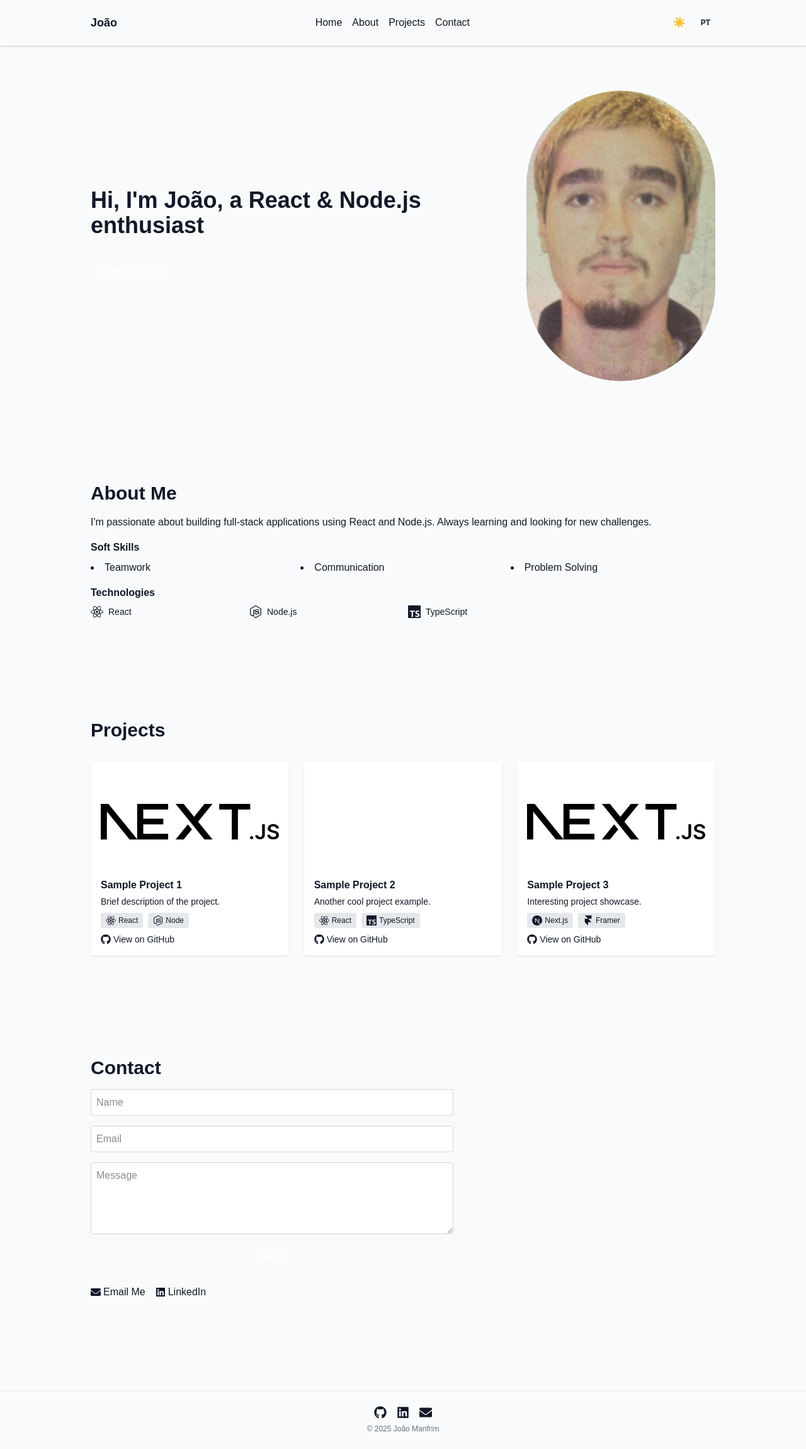
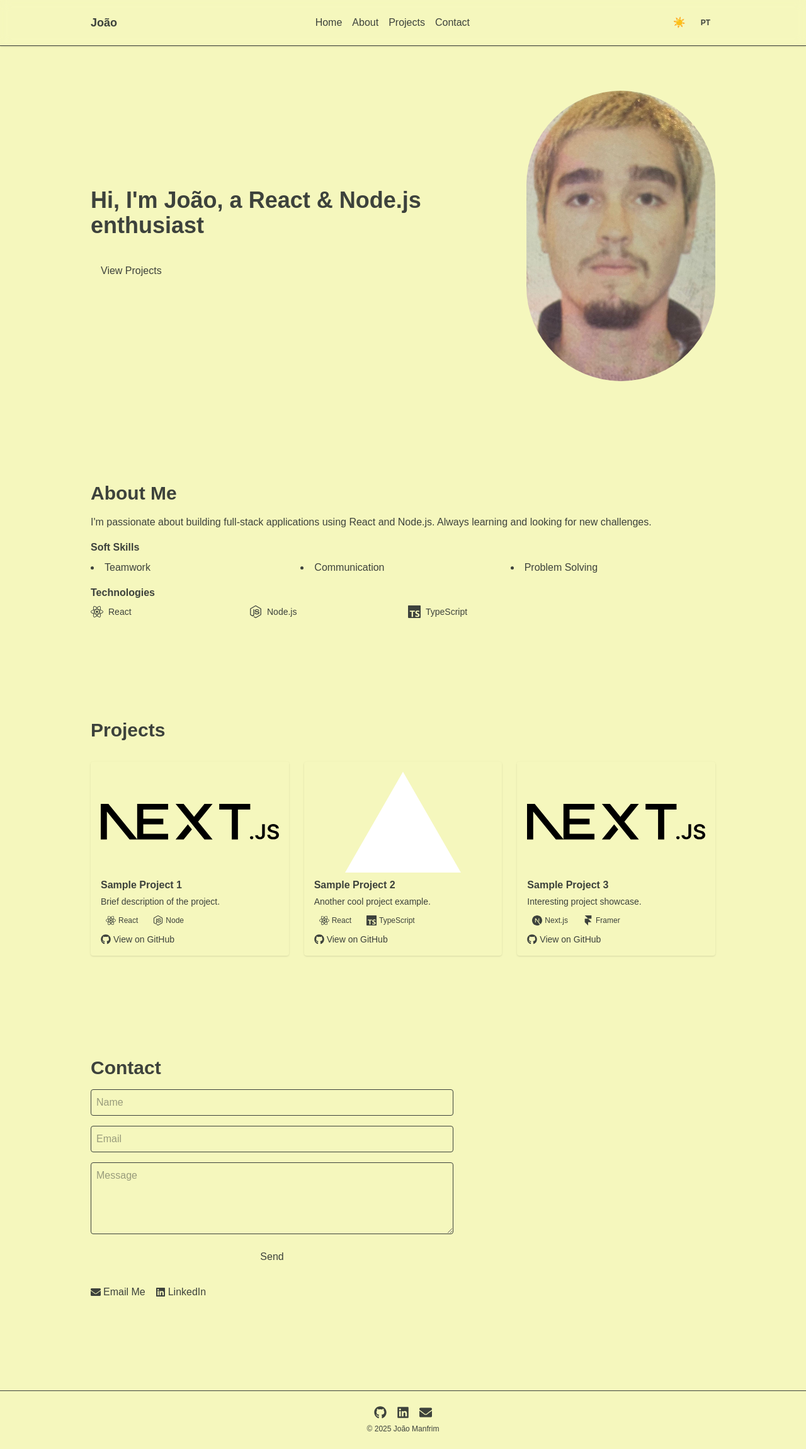
Before and after one commit to manfrimjoao/portfolio, a Next.js app in the folder my-app/: page / in a window 1280 px wide. Shown: the whole page at 63% size. Built offline with nearby package versions, Linux system fonts and the light colour scheme.

Commit message:
Implement themed color palettes

```diff
--- a/my-app/src/app/globals.css
+++ b/my-app/src/app/globals.css
@@ -1,14 +1,40 @@
 @import "tailwindcss";
 
 :root {
-  --background: #f9fafb; /* gray-50 */
-  --foreground: #111827; /* gray-900 */
+  /* Light mode palette */
+  --color1: #b2b39f;
+  --color2: #c8c9b5;
+  --color3: #dedfc5;
+  --color4: #f5f7bd;
+  --color5: #3d423c;
+
+  --background: var(--color4);
+  --foreground: var(--color5);
+  --header-bg: var(--color1);
+  --footer-bg: var(--color1);
+  --card-bg: var(--color2);
+  --button-bg: var(--color5);
+  --button-text: var(--color4);
+  --border: var(--color3);
   --transition: 0.3s ease;
 }
 
 .dark {
-  --background: #111827; /* gray-900 */
-  --foreground: #f9fafb; /* gray-50 */
+  /* Dark mode palette */
+  --color1: #567199;
+  --color2: #446188;
+  --color3: #325277;
+  --color4: #1f4266;
+  --color5: #0d3255;
+
+  --background: var(--color5);
+  --foreground: var(--color1);
+  --header-bg: var(--color3);
+  --footer-bg: var(--color3);
+  --card-bg: var(--color4);
+  --button-bg: var(--color1);
+  --button-text: var(--color5);
+  --border: var(--color2);
 }
 
 body {
--- a/my-app/src/app/layout.tsx
+++ b/my-app/src/app/layout.tsx
@@ -15,7 +15,7 @@ export default function RootLayout({
 }>) {
   return (
     <html lang="en">
-      <body className="antialiased">
+      <body className="antialiased bg-background text-foreground">
         <Layout>{children}</Layout>
       </body>
     </html>
--- a/my-app/src/app/page.tsx
+++ b/my-app/src/app/page.tsx
@@ -79,7 +79,7 @@ export default function HomePage() {
           <h1 className="text-4xl font-bold mb-4">{t.hero}</h1>
           <button
             onClick={scrollToProjects}
-            className="bg-primary dark:bg-primary-dark text-white px-4 py-2 rounded mt-4"
+            className="bg-primary text-primary-foreground px-4 py-2 rounded mt-4"
           >
             {t.viewProjects}
           </button>
@@ -113,7 +113,7 @@ export default function HomePage() {
         <div className="grid grid-cols-3 sm:grid-cols-4 gap-4">
           {aboutTechs.map((t) => (
             <div key={t.name} className="flex items-center gap-2">
-              <t.icon className="w-5 h-5 text-primary dark:text-primary-dark" />
+              <t.icon className="w-5 h-5 text-primary" />
               <span className="text-sm">{t.name}</span>
             </div>
           ))}
@@ -137,7 +137,7 @@ export default function HomePage() {
               initial={{ opacity: 0, y: 50 }}
               whileInView={{ opacity: 1, y: 0 }}
               viewport={{ once: true }}
-              className="bg-white dark:bg-gray-800 p-4 rounded shadow flex flex-col"
+              className="bg-surface p-4 rounded shadow flex flex-col"
             >
               <Image
                 src={p.img}
@@ -154,7 +154,7 @@ export default function HomePage() {
                   return (
                     <span
                       key={b}
-                      className="bg-gray-200 dark:bg-gray-700 px-2 py-1 text-xs rounded flex items-center gap-1"
+                      className="bg-header px-2 py-1 text-xs rounded flex items-center gap-1"
                     >
                       {Icon && <Icon className="w-4 h-4" />} {b}
                     </span>
@@ -163,7 +163,7 @@ export default function HomePage() {
               </div>
               <a
                 href={p.link}
-                className="text-primary dark:text-primary-dark text-sm hover:underline flex items-center gap-1"
+                className="text-primary text-sm hover:underline flex items-center gap-1"
                 target="_blank"
                 rel="noopener noreferrer"
               >
@@ -185,26 +185,26 @@ export default function HomePage() {
         <h2 className="text-3xl font-bold mb-4">{t.contactTitle}</h2>
         <form className="grid gap-4 max-w-xl">
           <input
-            className="border border-gray-300 dark:border-gray-600 bg-white dark:bg-gray-800 p-2 rounded text-gray-900 dark:text-gray-100"
+            className="border border-border bg-surface p-2 rounded text-foreground"
             type="text"
             placeholder={t.name}
             aria-label={t.name}
           />
           <input
-            className="border border-gray-300 dark:border-gray-600 bg-white dark:bg-gray-800 p-2 rounded text-gray-900 dark:text-gray-100"
+            className="border border-border bg-surface p-2 rounded text-foreground"
             type="email"
             placeholder={t.email}
             aria-label={t.email}
           />
           <textarea
-            className="border border-gray-300 dark:border-gray-600 bg-white dark:bg-gray-800 p-2 rounded text-gray-900 dark:text-gray-100"
+            className="border border-border bg-surface p-2 rounded text-foreground"
             rows={4}
             placeholder={t.message}
             aria-label={t.message}
           ></textarea>
           <button
             type="submit"
-            className="bg-primary dark:bg-primary-dark text-white px-4 py-2 rounded"
+            className="bg-primary text-primary-foreground px-4 py-2 rounded"
           >
             {t.send}
           </button>
@@ -212,13 +212,13 @@ export default function HomePage() {
         <div className="mt-6 flex gap-4">
           <a
             href="mailto:jvmanfrim88@gmail.com"
-            className="text-primary dark:text-primary-dark hover:underline flex items-center gap-1"
+            className="text-primary hover:underline flex items-center gap-1"
           >
             <FaEnvelope className="w-4 h-4" /> {t.emailMe}
           </a>
           <a
             href="https://linkedin.com/in/manfrimjoao"
-            className="text-primary dark:text-primary-dark hover:underline flex items-center gap-1"
+            className="text-primary hover:underline flex items-center gap-1"
           >
             <FaLinkedin className="w-4 h-4" /> LinkedIn
           </a>
--- a/my-app/src/components/Footer.tsx
+++ b/my-app/src/components/Footer.tsx
@@ -9,7 +9,7 @@ export default function Footer() {
     { href: 'mailto:jvmanfrim88@gmail.com', label: 'Email', icon: FaEnvelope },
   ];
   return (
-    <footer className="bg-gray-50 dark:bg-gray-900 border-t border-gray-200 dark:border-gray-700 py-6 mt-16">
+    <footer className="bg-footer border-t border-border py-6 mt-16">
       <div className="max-w-5xl mx-auto flex flex-col items-center gap-2">
         <div className="flex gap-4">
           {socials.map((s) => (
@@ -17,14 +17,14 @@ export default function Footer() {
               key={s.href}
               whileHover={{ scale: 1.1 }}
               href={s.href}
-              className="text-primary dark:text-primary-dark"
+              className="text-primary"
             >
               <s.icon className="w-5 h-5" />
               <span className="sr-only">{s.label}</span>
             </motion.a>
           ))}
         </div>
-        <p className="text-xs text-gray-500 dark:text-gray-400">&copy; {new Date().getFullYear()} João Manfrim</p>
+        <p className="text-xs text-foreground">&copy; {new Date().getFullYear()} João Manfrim</p>
       </div>
     </footer>
   );
--- a/my-app/src/components/Header.tsx
+++ b/my-app/src/components/Header.tsx
@@ -31,14 +31,14 @@ export default function Header() {
     { href: '#contact', key: 'contact' },
   ] as const;
   return (
-    <header className="fixed w-full top-0 left-0 bg-gray-50/90 dark:bg-gray-900/90 backdrop-blur border-b border-gray-200 dark:border-gray-700 z-10 shadow-sm">
+    <header className="fixed w-full top-0 left-0 bg-header/90 backdrop-blur border-b border-border z-10 shadow-sm">
       <div className="max-w-5xl mx-auto flex items-center justify-between p-4">
-        <Link href="#home" className="font-bold text-lg text-gray-900 dark:text-gray-100">
+        <Link href="#home" className="font-bold text-lg text-foreground">
           João
         </Link>
         <nav className="hidden md:flex gap-4">
           {links.map((l) => (
-            <a key={l.href} href={l.href} className="hover:text-primary dark:hover:text-primary-dark">
+            <a key={l.href} href={l.href} className="hover:text-primary">
               {text[lang][l.key]}
             </a>
           ))}
@@ -47,22 +47,22 @@ export default function Header() {
           <button
             onClick={toggleDark}
             aria-label="Toggle theme"
-            className="p-2 rounded hover:bg-gray-200 dark:hover:bg-gray-700"
+            className="p-2 rounded hover:bg-surface"
           >
             {dark ? '🌙' : '☀️'}
           </button>
           <button
             onClick={() => setLang(lang === 'en' ? 'pt' : 'en')}
             aria-label="Toggle language"
-            className="p-2 rounded hover:bg-gray-200 dark:hover:bg-gray-700 text-xs font-semibold"
+            className="p-2 rounded hover:bg-surface text-xs font-semibold"
           >
             {lang === 'en' ? 'PT' : 'EN'}
           </button>
           <button
             className="md:hidden" onClick={() => setOpen(!open)} aria-label="Menu">
-            <span className="block w-6 h-0.5 bg-gray-900 dark:bg-gray-100 mb-1"></span>
-            <span className="block w-6 h-0.5 bg-gray-900 dark:bg-gray-100 mb-1"></span>
-            <span className="block w-6 h-0.5 bg-gray-900 dark:bg-gray-100"></span>
+            <span className="block w-6 h-0.5 bg-foreground mb-1"></span>
+            <span className="block w-6 h-0.5 bg-foreground mb-1"></span>
+            <span className="block w-6 h-0.5 bg-foreground"></span>
           </button>
         </div>
       </div>
@@ -72,14 +72,14 @@ export default function Header() {
             initial={{ height: 0 }}
             animate={{ height: 'auto' }}
             exit={{ height: 0 }}
-            className="md:hidden bg-gray-50 dark:bg-gray-900 border-t border-gray-200 dark:border-gray-700"
+            className="md:hidden bg-header border-t border-border"
           >
             {links.map((l) => (
               <a
                 key={l.href}
                 href={l.href}
                 onClick={() => setOpen(false)}
-                className="block px-4 py-2 hover:bg-gray-100 dark:hover:bg-gray-800"
+                className="block px-4 py-2 hover:bg-surface"
               >
                 {text[lang][l.key]}
               </a>
--- a/my-app/tailwind.config.js
+++ b/my-app/tailwind.config.js
@@ -9,10 +9,14 @@ module.exports = {
   theme: {
     extend: {
       colors: {
-        primary: {
-          DEFAULT: '#4f46e5',
-          dark: '#6366f1',
-        },
+        background: 'var(--background)',
+        foreground: 'var(--foreground)',
+        header: 'var(--header-bg)',
+        footer: 'var(--footer-bg)',
+        surface: 'var(--card-bg)',
+        primary: 'var(--button-bg)',
+        'primary-foreground': 'var(--button-text)',
+        border: 'var(--border)',
       },
     },
   },
```
